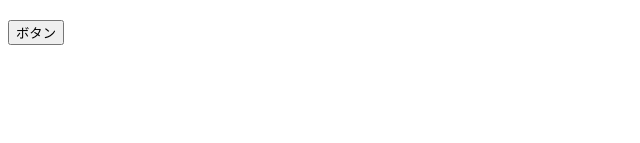
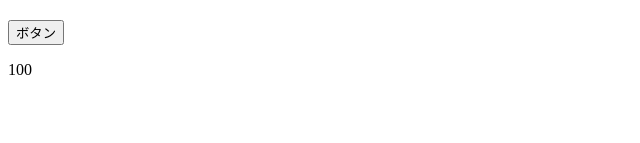
Before and after one commit to shava2C/todo-react, a React (Create React App) app: page / in a window 1280 px wide. Shown: the part 157-300 px from the top of the page, without its empty margins (0-640 px from the left). Built offline with nearby package versions, Linux system fonts and the light colour scheme.

Commit message:
stateの追加

```diff
--- a/src/App.jsx
+++ b/src/App.jsx
@@ -1,15 +1,16 @@
-import React from "react";
+import React, { useState } from "react";
 import ColorfulMessage from "./components/ColorfulMessage";
 
 const App = () => {
   const onClickButton = () => alert();
-
+  const [num, setNum] = useState(100);
   return (
     <React.Fragment>
       <h1 style={{ color: "red" }}>ほげ</h1>
       <ColorfulMessage color="blue">元気？</ColorfulMessage>
       <ColorfulMessage color="pink">げんきっす</ColorfulMessage>
       <button onClick={onClickButton}>ボタン</button>
+      <p>{num}</p>
     </React.Fragment>
   );
 };
```
